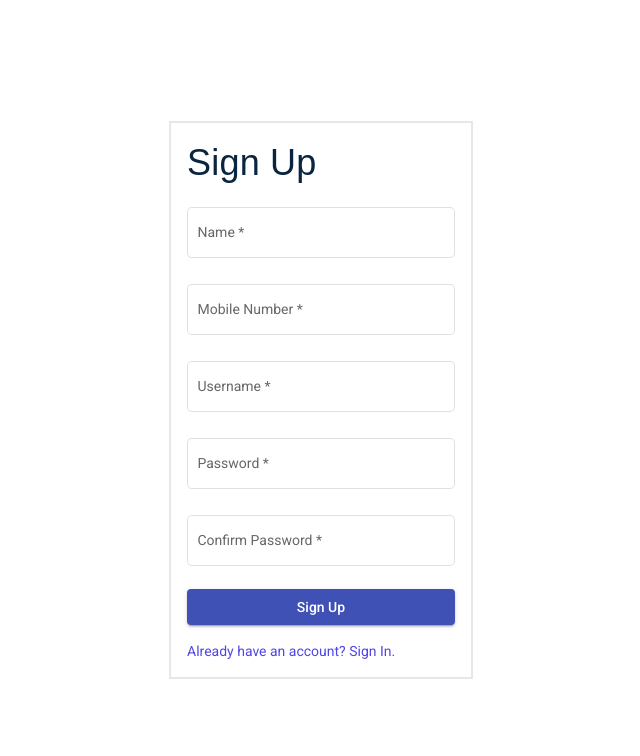
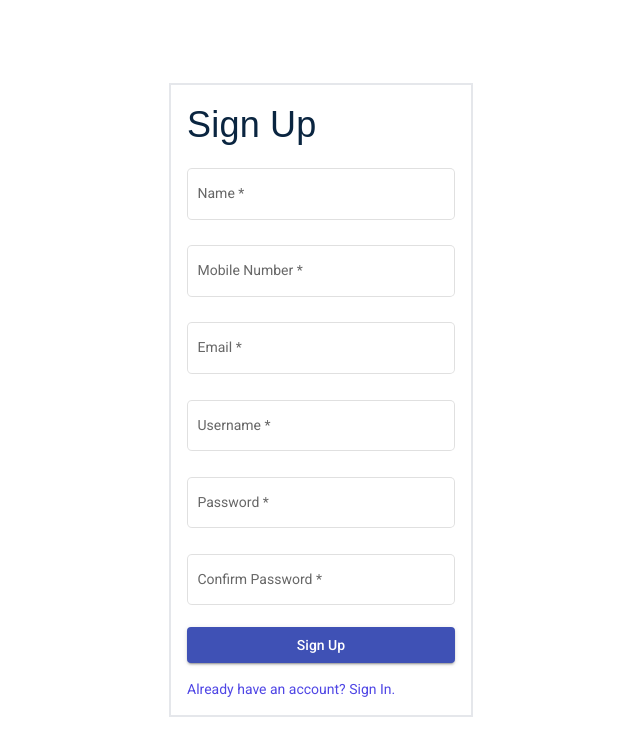
Before and after one commit to arip995/Handyman-Customer-Frontend, an Angular app: page /customer/sign-up in a window 1280 px wide. Shown: the top 756 px of the page, without its empty margins (319-959 px from the left). Built offline with nearby package versions, Linux system fonts and the light colour scheme.

Commit message:
added email

```diff
--- a/src/app/Authentication/sign-up/sign-up.component.html
+++ b/src/app/Authentication/sign-up/sign-up.component.html
@@ -16,6 +16,13 @@
                     <mat-label>Mobile Number</mat-label>
                     <input required matInput type="text" [formControlName]="'mobileNumber'">
                     <mat-error *ngIf="checkError('min')">Enter a valid Mobile Number</mat-error>
+                </mat-form-field>
+            </div>
+            <div>
+                <mat-form-field class="w-full" appearance="outline" >
+                    <mat-label>Email</mat-label>
+                    <input required matInput type="text" [formControlName]="'email'">
+                    <mat-error *ngIf="checkError('required')">Required</mat-error>
                 </mat-form-field>
             </div>
             <div>
--- a/src/app/Authentication/sign-up/sign-up.component.ts
+++ b/src/app/Authentication/sign-up/sign-up.component.ts
@@ -18,6 +18,7 @@ export class SignUpComponent implements OnInit {
     this.signUpForm = _formBuilder.group({
       name: new FormControl("",[Validators.required]),
       mobileNumber : new FormControl("",[Validators.required,Validators.maxLength(10),Validators.minLength(10)]),
+      email: new FormControl("",[Validators.required]),
       username : new FormControl("",[Validators.required,Validators.minLength(6),Validators.maxLength(10)]),
       password : new FormControl("",[Validators.required]),
       confirmPassword : new FormControl("",[Validators.required])
@@ -37,6 +38,7 @@ checkError(errorName:any){
     return()=>{
       this.signUpForm.controls['name'].hasError(errorName);
       this.signUpForm.controls['mobileNumber'].hasError(errorName);
+      this.signUpForm.controls['email'].hasError(errorName);
       this.signUpForm.controls['username'].hasError(errorName);
       this.signUpForm.controls['password'].hasError(errorName);
       this.signUpForm.controls['confirmPassword'].hasError(errorName);
```
